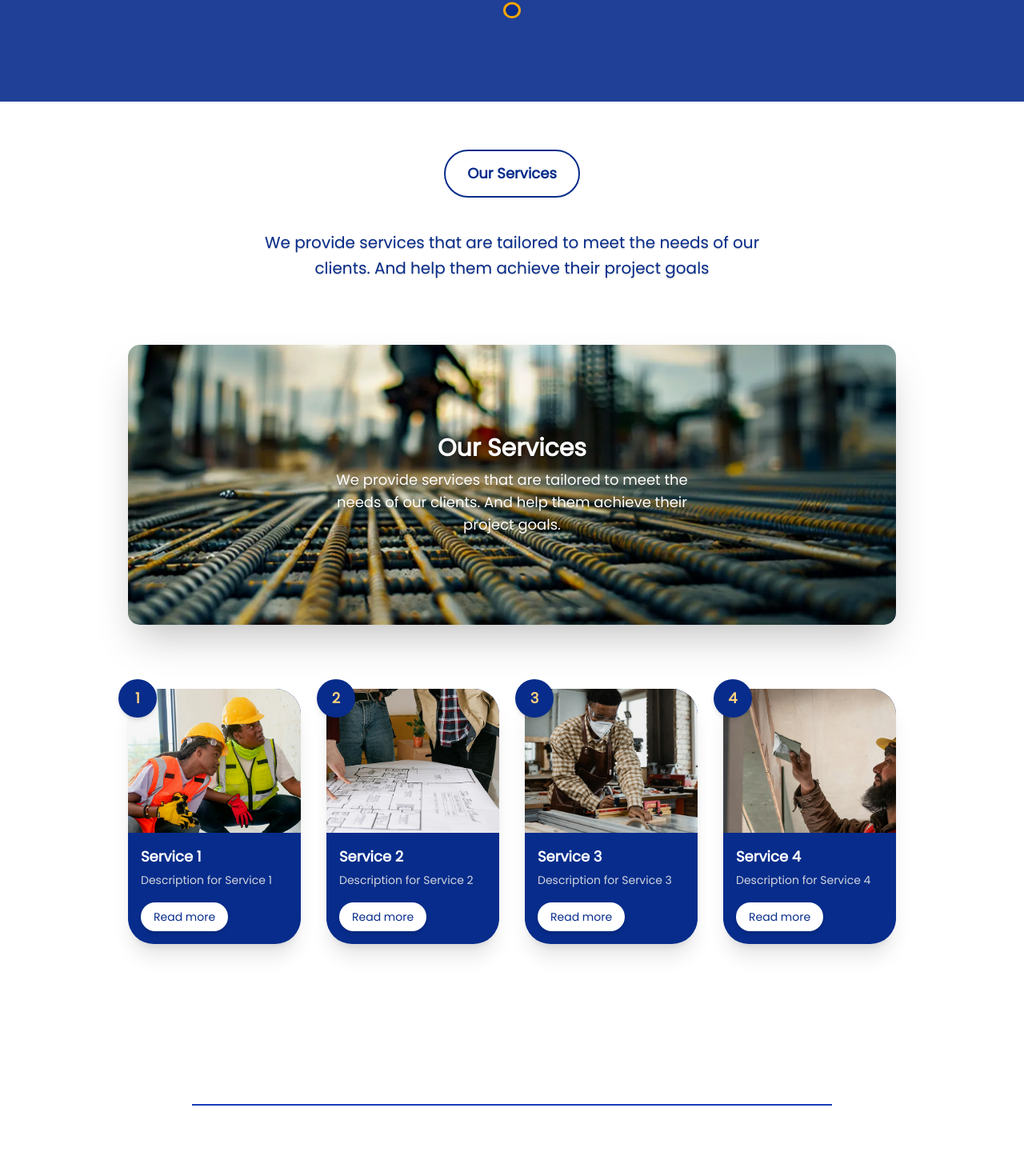
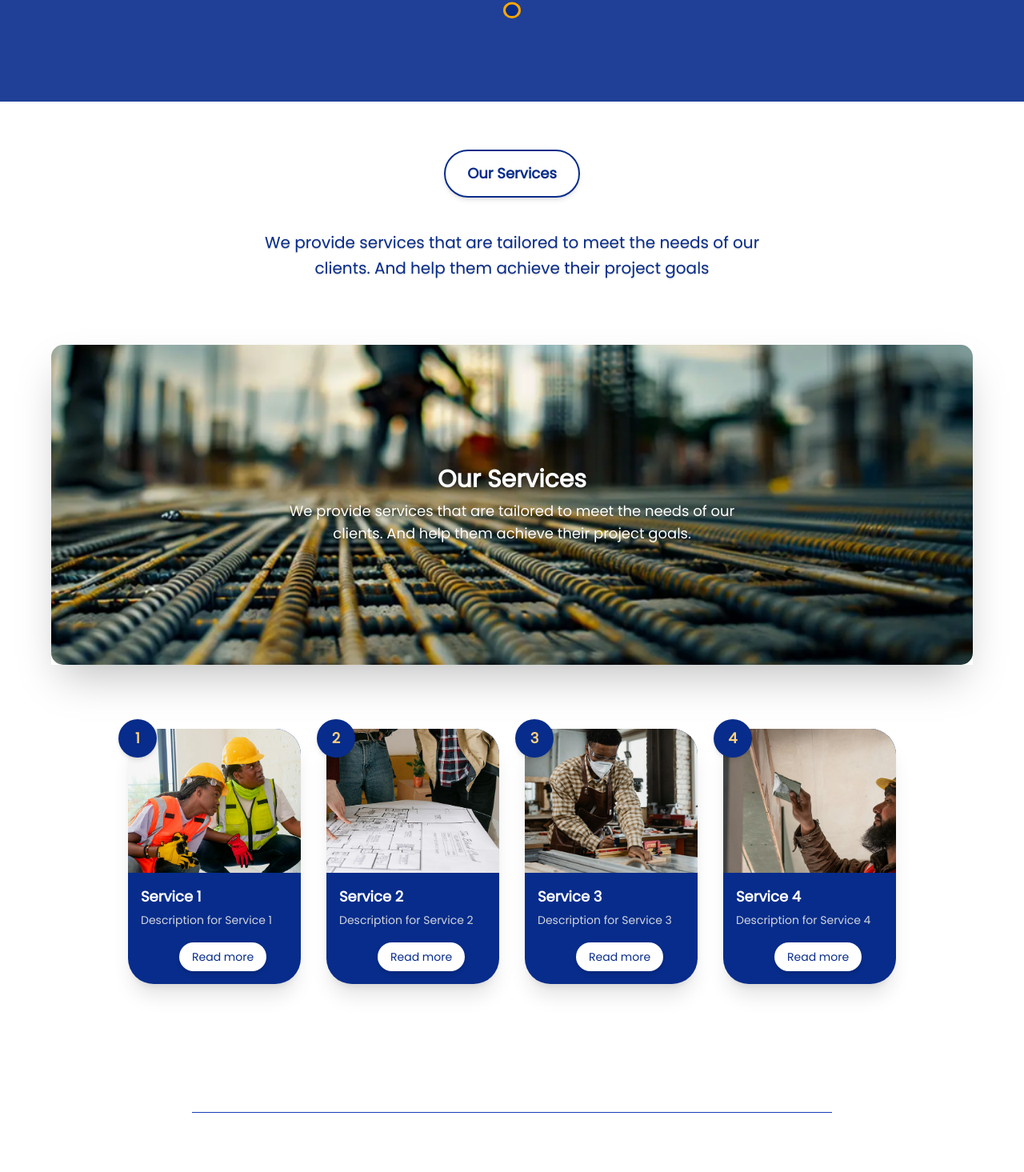
Before and after one commit to The-Eight-Stars-Company-Limited/tier1-web-app-project, a Next.js app: page / in a window 1280 px wide. Shown: the part 3929-5394 px from the top of the page at 80% size. Built offline with nearby package versions, Linux system fonts and the light colour scheme.

Commit message:
Fix: Responsiveness implemented for product page. More refinement needed

```diff
--- a/src/app/products/page.tsx
+++ b/src/app/products/page.tsx
@@ -28,20 +28,32 @@ export default function Products() {
             </p>
           </div>
         </div>
-        <div>
-          <div className="mt-10 mb-10 flex justify-center items-center mx-auto w-full gap-10">
+
+          <div className="
+            flex flex-col items-center gap-10
+            md:grid md:grid-cols-2 md:gap-10 px-10
+            mt-10 mb-30 mx-auto w-full md:px-20
+            ">
+            {/* Only show the first three cards on mobile */}
             <RectangularCard src="/images/products/rm-blocks-1.png" />
             <RectangularCard src="/images/products/rm-blocks-1.png" />
+            <RectangularCard src="/images/products/rm-blocks-1.png" />
+
+            {/* These cards will be hidden on mobile */}
+            <RectangularCard
+              className="hidden"
+              src="/images/products/rm-blocks-1.png"
+            />
+            <RectangularCard
+              className="hidden"
+              src="/images/products/rm-blocks-1.png"
+            />
+            <RectangularCard
+              className="hidden"
+              src="/images/products/rm-blocks-1.png"
+            />
           </div>
-          <div className="mt-10 mb-10 flex justify-center items-center mx-auto w-full gap-10">
-            <RectangularCard src="/images/products/rm-blocks-1.png" />
-            <RectangularCard src="/images/products/rm-blocks-1.png" />
-          </div>
-          <div className="mt-10 mb-30 flex justify-center items-center mx-auto w-full gap-10">
-            <RectangularCard src="/images/products/rm-blocks-1.png" />
-            <RectangularCard src="/images/products/rm-blocks-1.png" />
-          </div>
-        </div>
+
         <FooterSection />
       </div>
     </>
--- a/src/components/contact/ContactTrigger.tsx
+++ b/src/components/contact/ContactTrigger.tsx
@@ -11,7 +11,12 @@ export default function ContactTrigger() {
   return (
     <>
     <div className='w-full flex justify-center mb-10'>
-      <Separator className="!w-[800px] mx-auto bg-blue-800 !h-[2px]" />
+      <Separator className="
+      !w-[400px] !h-[1px]
+      mx-auto bg-blue-800
+
+      md:!w-[800px] md:!h-[1.5px]
+      " />
     </div>
 
     <div>
@@ -25,8 +30,10 @@ export default function ContactTrigger() {
     <div className="w-full flex justify-center p-4 mb-20">
       <Card
         className="
-          w-[50%] max-w-lg mx-auto shadow-2xl rounded-2xl
+          w-[70%] max-w-lg mx-auto shadow-2xl rounded-2xl
           bg-theme-blue p-6 text-center border-none
+
+          md:w-[50%]
         ">
         <div className="flex flex-col sm:flex-row justify-center gap-4">
           <Dialog>
--- a/src/components/sections/ProductSection.tsx
+++ b/src/components/sections/ProductSection.tsx
@@ -27,7 +27,7 @@ function ProductSection() {
       <div className="
         w-[95%]flex font-poppins
         text-white text-base text-shadow-sm text-center
-        mb-10 leading-6
+        mb-10 leading-7
         justify-center items-center mx-auto
 
         md:text-center md:text-xl
@@ -56,13 +56,33 @@ function ProductSection() {
 
         {/* Product Cards */}
         <div>
-          <p className="md:hidden flex justify-center mx-auto font-poppins text-white text-lg mb-10">1. Pavement Blocks</p>
+          <p className="
+          md:hidden flex justify-center mx-auto
+          font-poppins text-white text-lg mb-10
+          ">
+            1. Pavement Blocks
+          </p>
           <ProductCardsOne />
-          <p className="md:hidden flex justify-center mx-auto font-poppins text-white text-lg mb-10 mt-10">2. Pipes</p>
+          <p className="
+          md:hidden flex justify-center mx-auto
+          font-poppins text-white text-lg mb-10 mt-10
+          ">
+            2. Pipes
+          </p>
           <ProductCardsTwo />
-          <p className="md:hidden flex justify-center mx-auto font-poppins text-white text-lg mb-10 mt-10">3. Electricals</p>
+          <p className="
+          md:hidden flex justify-center mx-auto
+          font-poppins text-white text-lg mb-10 mt-10
+          ">
+            3. Electricals
+          </p>
           <ProductCardsThree />
-          <p className="md:hidden flex justify-center mx-auto font-poppins text-white text-lg mb-10 mt-10">4. Building Materials</p>
+          <p className="
+          md:hidden flex justify-center mx-auto
+          font-poppins text-white text-lg mb-10 mt-10
+          ">
+            4. Building Materials
+          </p>
           <ProductCardBuilding />
         </div>
 
--- a/src/components/sections/ServicesSection.tsx
+++ b/src/components/sections/ServicesSection.tsx
@@ -7,29 +7,48 @@ import { motion } from "framer-motion";
 function ServicesSection() {
   return (
     <>
-      <div className="inline-flex items-center justify-center px-[20px] py-[5px] font-poppins
-        text-lg text-[#072C8B] font-semibold m-auto border-2 border-[#072C8B]
-        w-[170px] h-[60px] rounded-full mt-5
+      <div className="
+        inline-flex items-center justify-center
+        font-semibold font-poppins
+        px-[20px] py-[6px]
+        text-sm text-[#072C8B]
+        m-auto border-2 border-[#072C8B]
+        w-[135px] h-[50px] rounded-full mt-5
+        shadow-md
+
+        md:w-[170px] md:h-[60px]
+        md:text-lg
+        md:px-[20px] md:py-[5px]
         ">
         Our Services
       </div>
-      <p className="text-[#072C8B] font-poppins text-xl mb-10 leading-8
-        text-shadow-sm text-center w-[52%] mx-auto
+      <p className="
+        text-[#072C8B] font-poppins text-lg mb-10 leading-7
+        text-shadow-sm text-center w-[90%] mx-auto
+
+        md:w-[52%] md:text-shadow-sm
+        md:text-xl md:leading-8
         ">
         We provide services that are tailored to meet the needs of our clients.
         And help them achieve their project goals
       </p>
 
-      <div className="w-full mb-40">
+      <div className="w-full mb-20">
         {/* Image Section for Services with Text Overlay */}
-        <div className="relative w-[75%] h-[350px] mx-auto shadow-2xl rounded-[16px] mb-20">
+        <div className="
+          relative w-[95%] h-[350px] mx-auto
+          shadow-2xl
+          mb-20
+
+          md:w-[90%] md:h-[400px]
+          ">
           <div className="relative h-full w-full">
             <Image
               src="/images/general/services-2.png"
               alt="Service Image"
               fill
               objectFit="cover"
-              className="rounded-[15px]"
+              className=" rounded-[5px] md:rounded-[15px]"
             />
           </div>
           <div className="absolute top-1/2 left-1/2 -translate-x-1/2 -translate-y-1/2 text-white text-center">
@@ -49,8 +68,10 @@ function ServicesSection() {
           whileInView={{ x: 0, opacity: 1 }}
           transition={{ duration: 0.9 }}
           viewport={{ once: true }}
-          className="grid grid-cols-1 sm:grid-cols-2 lg:grid-cols-3 xl:grid-cols-4 gap-8 justify-items-center w-[75%] max-w-6xl mx-auto"
-          >
+          className="
+          grid grid-cols-1 sm:grid-cols-2 lg:grid-cols-3 xl:grid-cols-4 gap-8
+          justify-items-center w-[75%] max-w-6xl mx-auto
+          ">
           <ServiceCard
             number={1}
             imageSrc="/images/general/card-image-1.jpg"
--- a/src/components/shared/RectangularCard.tsx
+++ b/src/components/shared/RectangularCard.tsx
@@ -1,13 +1,16 @@
-
 "use client";
 
 import Image from "next/image";
 
-function RectangularCard( { src }: { src: string }) {
+type RectangularCardProps = {
+  src: string;
+  className?: string;
+};
+
+function RectangularCard({ src, className }: RectangularCardProps) {
   return (
     <>
-      <div className="bg-theme-yellow rounded-[32px] shadow-lg w-[40%] h-[250px] flex overflow-hidden">
-          {/* Text on the left */}
+      <div className={`bg-theme-yellow rounded-[32px] shadow-lg h-[250px] flex overflow-hidden ${className}`}>
         <div className="flex-1 p-6 pr-0 flex flex-col justify-end">
           <p className="font-poppins text-xl font-semibold text-theme-blue">
             Pavement Blocks
@@ -17,7 +20,7 @@ function RectangularCard( { src }: { src: string }) {
           </p>
         </div>
 
-          {/* Image on the right */}
+        {/* Image  */}
         <div className="relative w-[70%] h-full flex items-center justify-center">
           <Image
             src={src}
--- a/src/components/shared/ServiceCard.tsx
+++ b/src/components/shared/ServiceCard.tsx
@@ -11,7 +11,13 @@ interface ServiceCardProps {
 
 function ServiceCard({ number, imageSrc, title, description }: ServiceCardProps) {
   return (
-    <div className="relative w-full bg-theme-blue rounded-[32px] shadow-xl flex flex-col">
+    <div className="
+      relative w-[85%]
+      bg-theme-blue rounded-[32px]
+      shadow-xl flex flex-col mb-10
+
+      md:w-full
+      ">
 
       {/* Circular Number Badge */}
       <div className="absolute top-[-12px] left-[-12px] z-100 w-12 h-12 bg-theme-blue rounded-full flex items-center justify-center shadow-md">
@@ -42,8 +48,16 @@ function ServiceCard({ number, imageSrc, title, description }: ServiceCardProps)
         {/* Button */}
         <div className="mt-4">
           <button
-            className="bg-white text-theme-blue font-poppins text-sm font-medium px-4 py-2 rounded-full shadow-md hover:bg-gray-100 transition"
-          >
+            className="
+            flex justify-end items-center
+            bg-white text-theme-blue text-sm
+            font-poppins font-medium
+            px-4 py-2 rounded-full shadow-md
+            hover:bg-gray-100 transition
+            ml-20
+
+            md:ml-12
+            ">
             Read more
           </button>
         </div>
```
Lines whose indentation alone changed are shown as unchanged.
